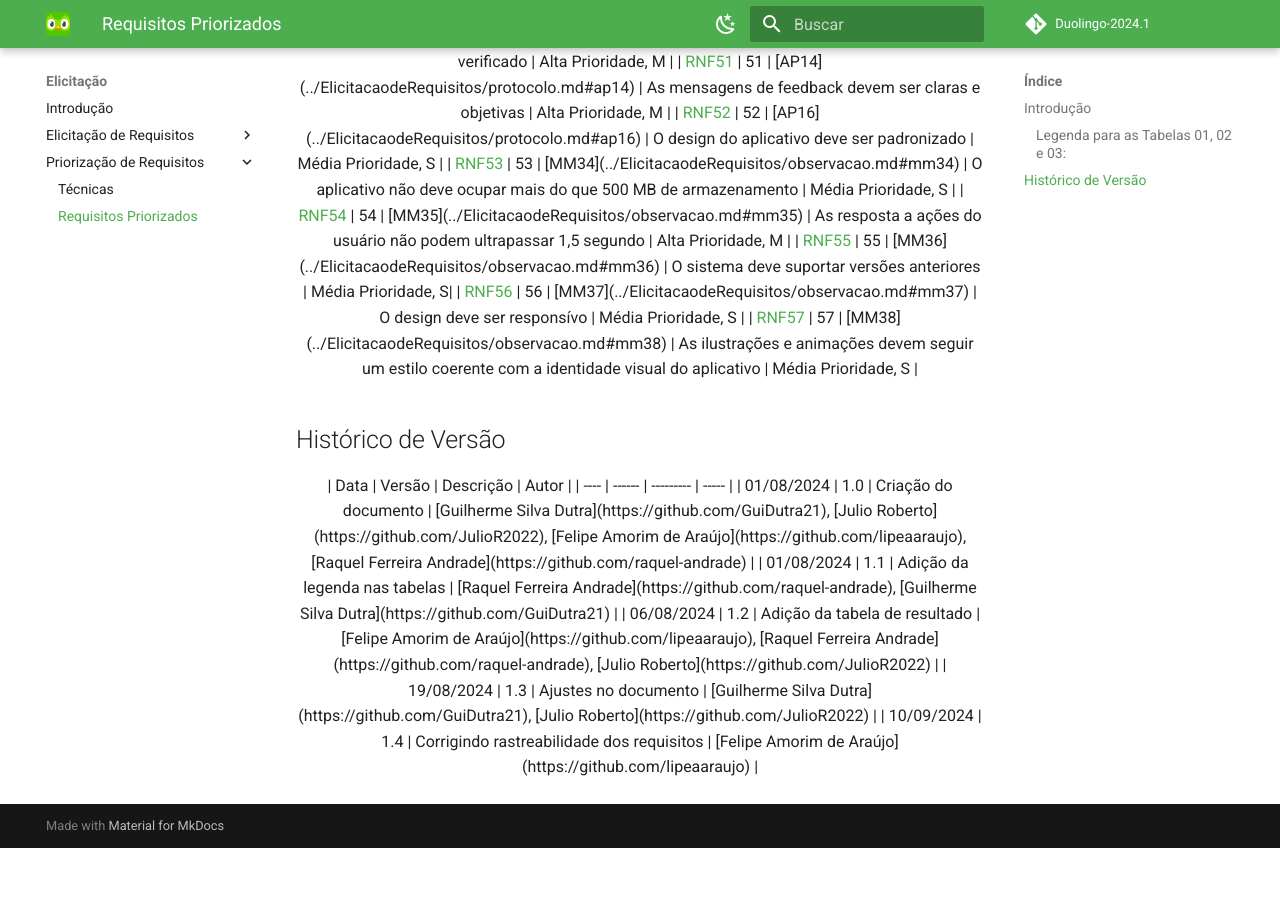
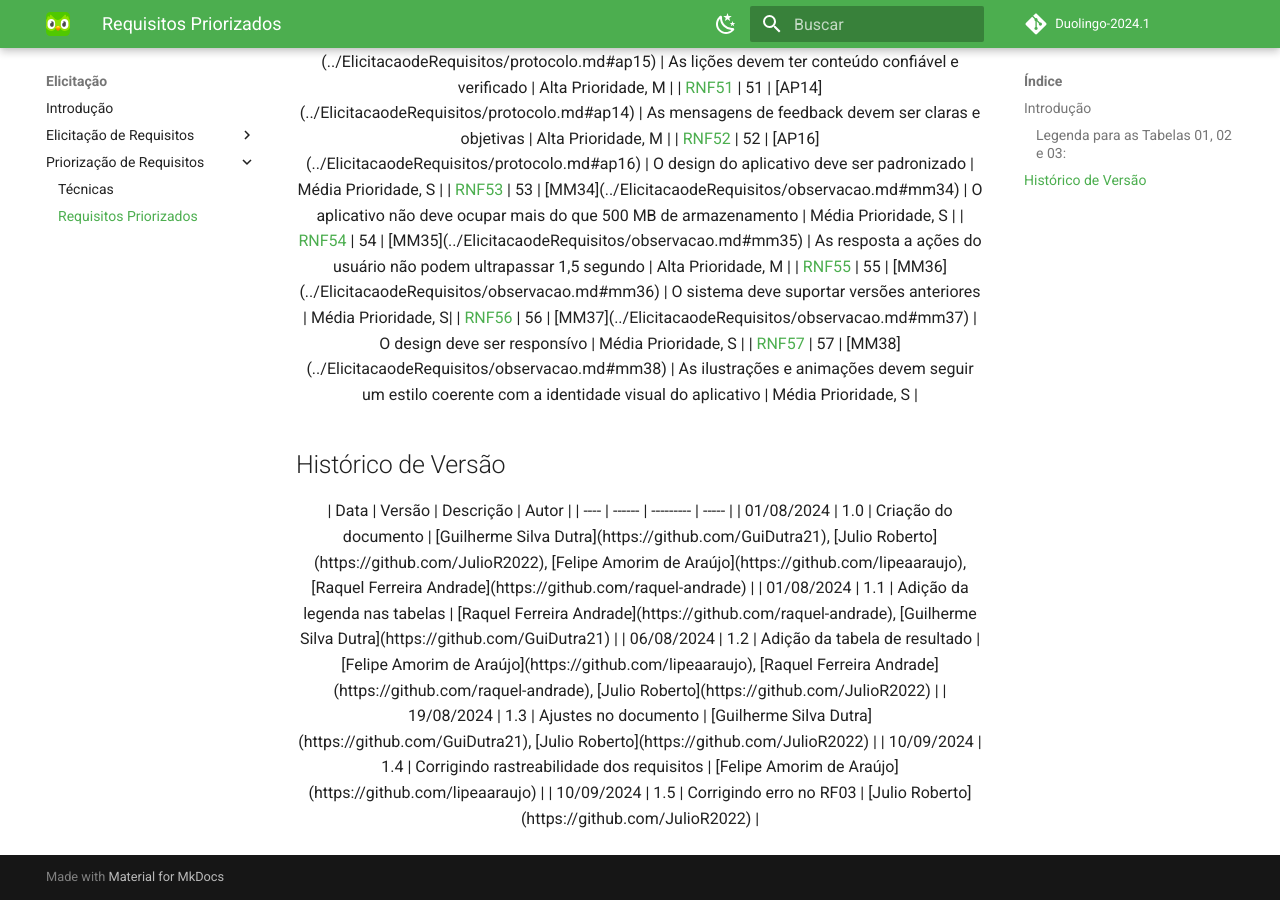
Before and after one commit to lipeaaraujo/Duolingo-2024.1, an MkDocs documentation site: the page built from docs/Elicitacao/priorizacao/priorizados.md, in a window 1280 px wide and 900 px high, scrolled down 10761 px. Built offline with MkDocs 1.6.1 and Material for MkDocs 9.7.7, drawn with Linux system fonts in a browser that asks for light colours; comment, search, counter and statistics services are not loaded; before the commit the page ends 11609 px from its top, so only the background shows below that; some of the changed lines change nothing that is shown; some of the changed text lies outside the part shown.

Commit message:
(55-pos-rastreabilidade) Corrigindo erro no RF03

```diff
--- a/docs/Elicitacao/priorizacao/priorizados.md
+++ b/docs/Elicitacao/priorizacao/priorizados.md
@@ -151,7 +151,8 @@
 | Tipo | ID | Rastreabilidade | Descrição | Resultado |
 | - | - | - | - | - |
 | <a id="rf01">RF01</a> | 01 | [BS01](../ElicitacaodeRequisitos/brainstorm.md#bs01), [ST07](../ElicitacaodeRequisitos/storytelling.md#st07), [MM01](../ElicitacaodeRequisitos/observacao.md#mm01) | O aplicativo deve ter uma variedade de cursos e idiomas | Alta Prioridade, M |
-| <a id="rf02">RF02</a> | 02 | [ST02](../ElicitacaodeRequisitos/storytelling.md#st02) | O usuário deve poder refazer as lições | Alta PrioridA maioria das funcionalidades devem ser gratuitas#st03) | O aplicativo deve ter um sistema de revisão de conteúdo | Média Prioridade, C |
+| <a id="rf02">RF02</a> | 02 | [ST02](../ElicitacaodeRequisitos/storytelling.md#st02) | O usuário deve poder refazer as lições | Alta Prioridade, S |
+|<a id="rf03">RF03</a> | 03 | [BS02](../ElicitacaodeRequisitos/brainstorm.md#bs02), [ST03](../ElicitacaodeRequisitos/storytelling.md#st03) |O aplicativo deve ter um sistema de revisão de conteúdo | Média Prioridade, C |
 | <a id="rf04">RF04</a> | 04 | [ST09](../ElicitacaodeRequisitos/storytelling.md#st09), [MM06](../ElicitacaodeRequisitos/observacao.md#mm06) | O aplicativo deve permitir o cadastro e gerenciamento de contas | Alta Prioridade, M |
 | <a id="rf05">RF05</a> | 05 | [MM07](../ElicitacaodeRequisitos/observacao.md#mm07) | O perfil do usuário deve exibir informações importantes | Média Prioridade, C |
 | <a id="rf06">RF06</a> | 06 | [MM11](../ElicitacaodeRequisitos/observacao.md#mm11) | O aplicativo deve exibir as coleções de erros, palavras aprendidas e histórias estudadas | Baixa Prioridade, W |
@@ -221,5 +222,6 @@
 | 06/08/2024 | 1.2 | Adição da tabela de resultado | [Felipe Amorim de Araújo](https://github.com/lipeaaraujo), [Raquel Ferreira Andrade](https://github.com/raquel-andrade), [Julio Roberto](https://github.com/JulioR2022) |
 | 19/08/2024 | 1.3 | Ajustes no documento | [Guilherme Silva Dutra](https://github.com/GuiDutra21), [Julio Roberto](https://github.com/JulioR2022) |
 | 10/09/2024 | 1.4 | Corrigindo rastreabilidade dos requisitos | [Felipe Amorim de Araújo](https://github.com/lipeaaraujo) |
+| 10/09/2024 | 1.5 | Corrigindo erro no RF03 | [Julio Roberto](https://github.com/JulioR2022) |
 
 </center>
```
